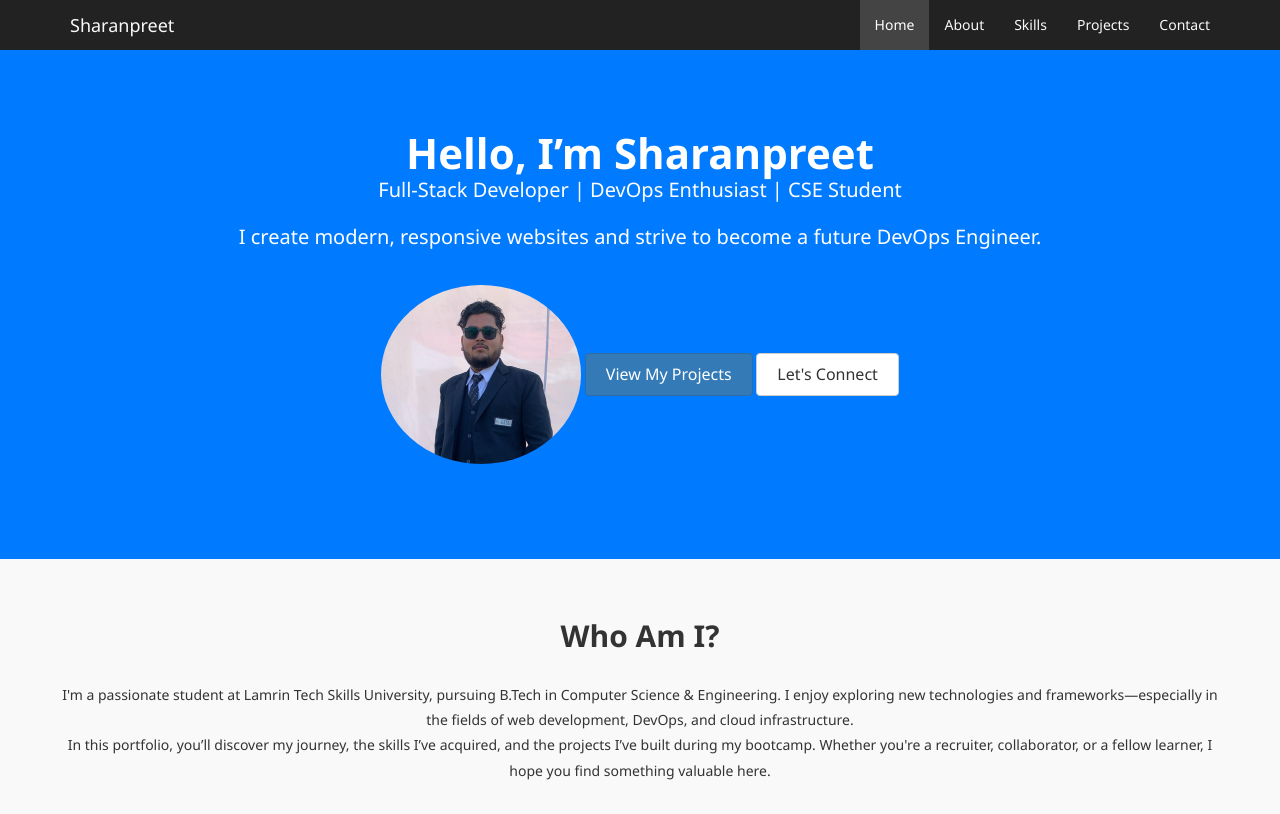
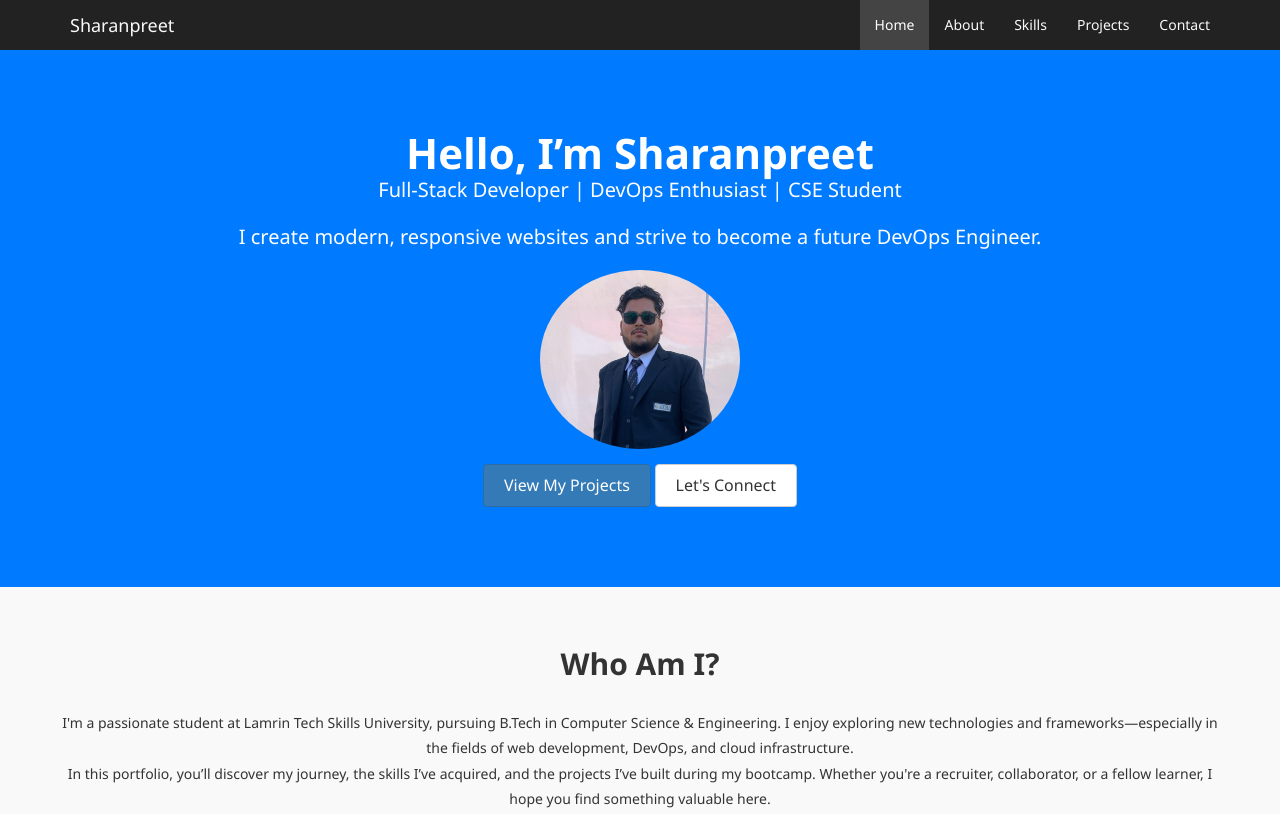
Before and after one commit to Sharanbains/portfolio, a plain HTML site: page index.html in a window 1280 px wide. Shown: the top 814 px of the page. Drawn offline with nearby package versions, Linux system fonts and the light colour scheme.

Commit message:
index.html

```diff
--- a/index.html
+++ b/index.html
@@ -37,7 +37,7 @@
     <h1>Hello, I’m <strong>Sharanpreet</strong></h1>
     <p class="lead">Full-Stack Developer | DevOps Enthusiast | CSE Student</p>
     <p>I create modern, responsive websites and strive to become a future DevOps Engineer.</p>
-    <img src="WhatsApp Image 2025-07-04 at 8.58.10 AM.jpeg" alt="Sharanpreet Photo" class="img-circle" style="width:200px; height:auto; margin:15px 0;">
+    <img src="WhatsApp Image 2025-07-04 at 8.58.10 AM.jpeg" alt="Sharanpreet Photo" class="img-circle img-responsive center-block" style="max-width: 200px; margin: 15px auto;">
     <a href="projects.html" class="btn btn-primary btn-lg">View My Projects</a>
     <a href="contact.html" class="btn btn-default btn-lg">Let's Connect</a>
   </div>
```
